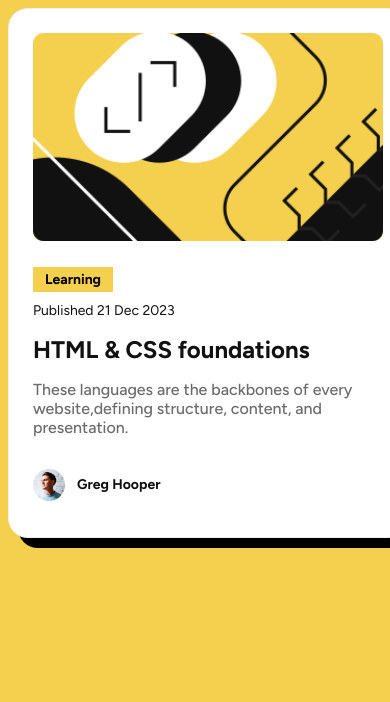
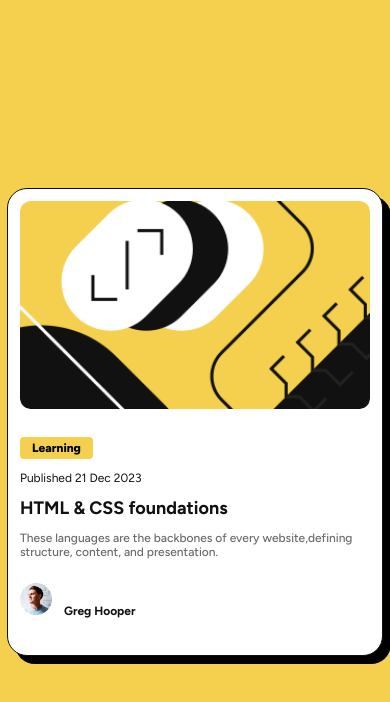
Before and after one commit to abdou718/blog-preview-card, a plain HTML site: page index.html in a window 390 px wide. Drawn offline with Linux system fonts and the light colour scheme; files whose address does not match are found by name.

Commit message:
make it responsive

```diff
--- a/Styles.css
+++ b/Styles.css
@@ -1,34 +1,37 @@
 body{
     background-color: #f4d04e;
     font-family: 'figtree';
+    margin: 0;
+    padding: 0;
+    display: flex;
+    justify-content: center;
+    align-items: center;
+    min-height: 100vh;
 }
-.card{
+.card {
     background-color: #fff;
-    margin-left: auto;
-    margin-right: auto;
-    width: 350px;
-    height: 480px;
+    width: 90%;
+    max-width: 350px;
     padding: 24px;
     border-radius: 20px;
-    border-color: #11111111;
-    border-width: 1px;
-    border-style: solid;
-    box-shadow: 10px 10px black;
-    transition: box-shadow 0.3s ease; /* Smooth transition for the shadow effect */
+    border: 1px solid #111111;
+    box-shadow: 8px 8px black;
+    transition: box-shadow 0.3s ease;
 }
-.card img{
+
+.card img {
     width: 100%;
-    margin-left:auto;
-    margin-right:auto ;
+    height: auto;
     margin-bottom: 24px;
+    border-radius: 10px;
 }
 .category {
     background-color: #f4d04e;
-    width:auto;
     padding: 4px 12px;
-    display: inline;
+    display: inline-block;
     font-size: 14px;
-    font-weight: bold;
+    font-weight: 800;
+    border-radius: 4px;
 }
 .Date {
     font-size: 14px;
@@ -40,14 +43,15 @@ body{
     font-weight: bolder;
     transition:color 0.3s ease;
 }
-.description{
+.description {
     color: #6b6b6b;
     font-size: 16px;
-    font-weight:500;
-    margin-bottom:32px;
+    font-weight: 500;
+    margin-bottom: 24px;
 }
 .author{
     display: flex;
+    align-items: center;
 }
 .author p{
     display: inline-block;
@@ -67,3 +71,37 @@ body{
 .card:hover .title{
     color: #f4d04e;
 }
+
+@media screen and (max-width: 768px) {
+    .card {
+        width: 90%;
+        padding: 16px;
+    }
+
+    .title {
+        font-size: 20px;
+    }
+
+    .description {
+        font-size: 14px;
+    }
+
+    .category, .Date, .author p {
+        font-size: 12px;
+    }
+}
+
+@media screen and (max-width: 480px) {
+    .card {
+        width: 100%;
+        padding: 12px;
+    }
+
+    .title {
+        font-size: 18px;
+    }
+
+    .description {
+        font-size: 12px;
+    }
+}
```
